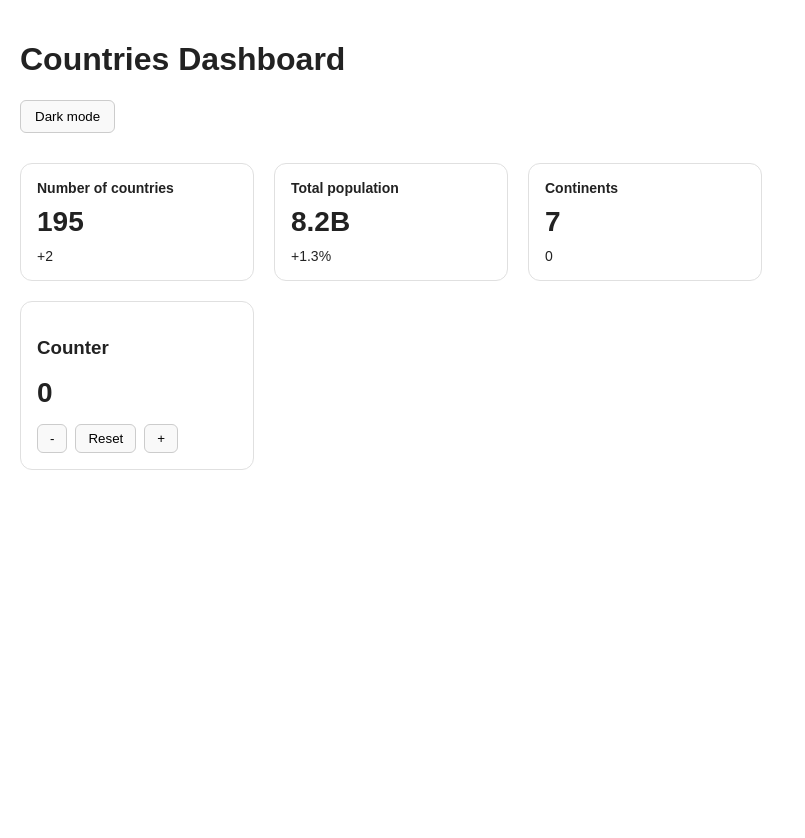
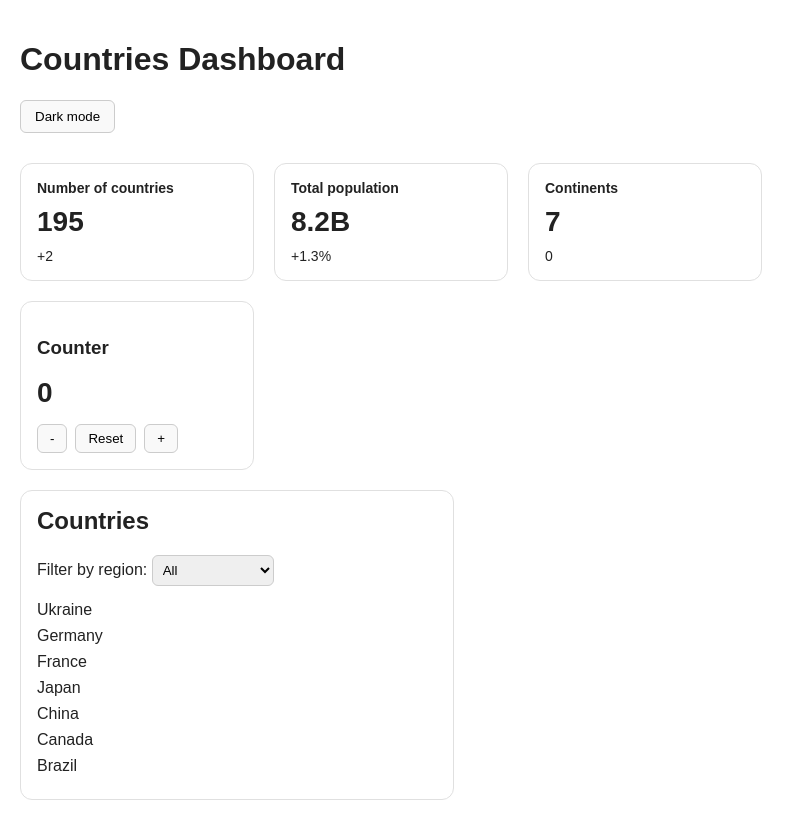
Before and after one commit to AnnaKlymchuk6/component-oriented-prog, a React (Vite) app: page / in a window 1280 px wide. Shown: the whole page, without its empty margins (0-805 px from the left). Built offline with nearby package versions, Linux system fonts and the light colour scheme.

Commit message:
Add filtered countries list

```diff
--- a/src/App.css
+++ b/src/App.css
@@ -95,3 +95,29 @@
   color: #ffffff;
   border-color: #666;
 }
+
+.filtered-list {
+  margin-top: 20px;
+  width: 400px;
+  padding: 16px;
+  border: 1px solid #e0e0e0;
+  border-radius: 12px;
+}
+
+.filtered-list h2 {
+  margin-top: 0;
+}
+
+.filtered-list select {
+  padding: 6px;
+  border-radius: 6px;
+  border: 1px solid #ccc;
+}
+
+.country-list {
+  margin-top: 15px;
+}
+
+.country-list p {
+  margin: 8px 0;
+}
--- a/src/App.jsx
+++ b/src/App.jsx
@@ -3,6 +3,7 @@ import "./App.css";
 import KpiCard from "./components/KpiCard";
 import Counter from "./components/Counter";
 import Toggle from "./components/Toggle";
+import FilteredList from "./components/FilteredList";
 
 function App() {
 
@@ -43,6 +44,8 @@ function App() {
             </div>
 
             <Counter />
+
+            <FilteredList />
         </div>
     );
 }
--- /dev/null
+++ b/src/components/FilteredList.jsx
@@ -0,0 +1,50 @@
+import { useState } from "react";
+import countries from "../data/countries";
+
+function FilteredList() {
+    const [selectedRegion, setSelectedRegion] = useState("All");
+
+    function handleRegionChange(event) {
+        setSelectedRegion(event.target.value);
+    }
+
+    const filteredCountries = countries.filter(function(country) {
+        if (selectedRegion === "All") {
+            return true;
+        }
+
+        return country.region === selectedRegion;
+    });
+
+    return (
+        <div className="filtered-list">
+            <h2>Countries</h2>
+
+            <label>
+                Filter by region:{" "}
+                <select
+                    value={selectedRegion}
+                    onChange={handleRegionChange}
+                >
+                    <option value="All">All</option>
+                    <option value="Europe">Europe</option>
+                    <option value="Asia">Asia</option>
+                    <option value="North America">North America</option>
+                    <option value="South America">South America</option>
+                </select>
+            </label>
+
+            <div className="country-list">
+                {filteredCountries.map(function(country) {
+                    return (
+                        <p key={country.name}>
+                            {country.name}
+                        </p>
+                    );
+                })}
+            </div>
+        </div>
+    );
+}
+
+export default FilteredList;
--- a/src/data/countries.js
+++ b/src/data/countries.js
@@ -0,0 +1,11 @@
+const countries = [
+    { name: "Ukraine", region: "Europe" },
+    { name: "Germany", region: "Europe" },
+    { name: "France", region: "Europe" },
+    { name: "Japan", region: "Asia" },
+    { name: "China", region: "Asia" },
+    { name: "Canada", region: "North America" },
+    { name: "Brazil", region: "South America" }
+];
+
+export default countries;
```
